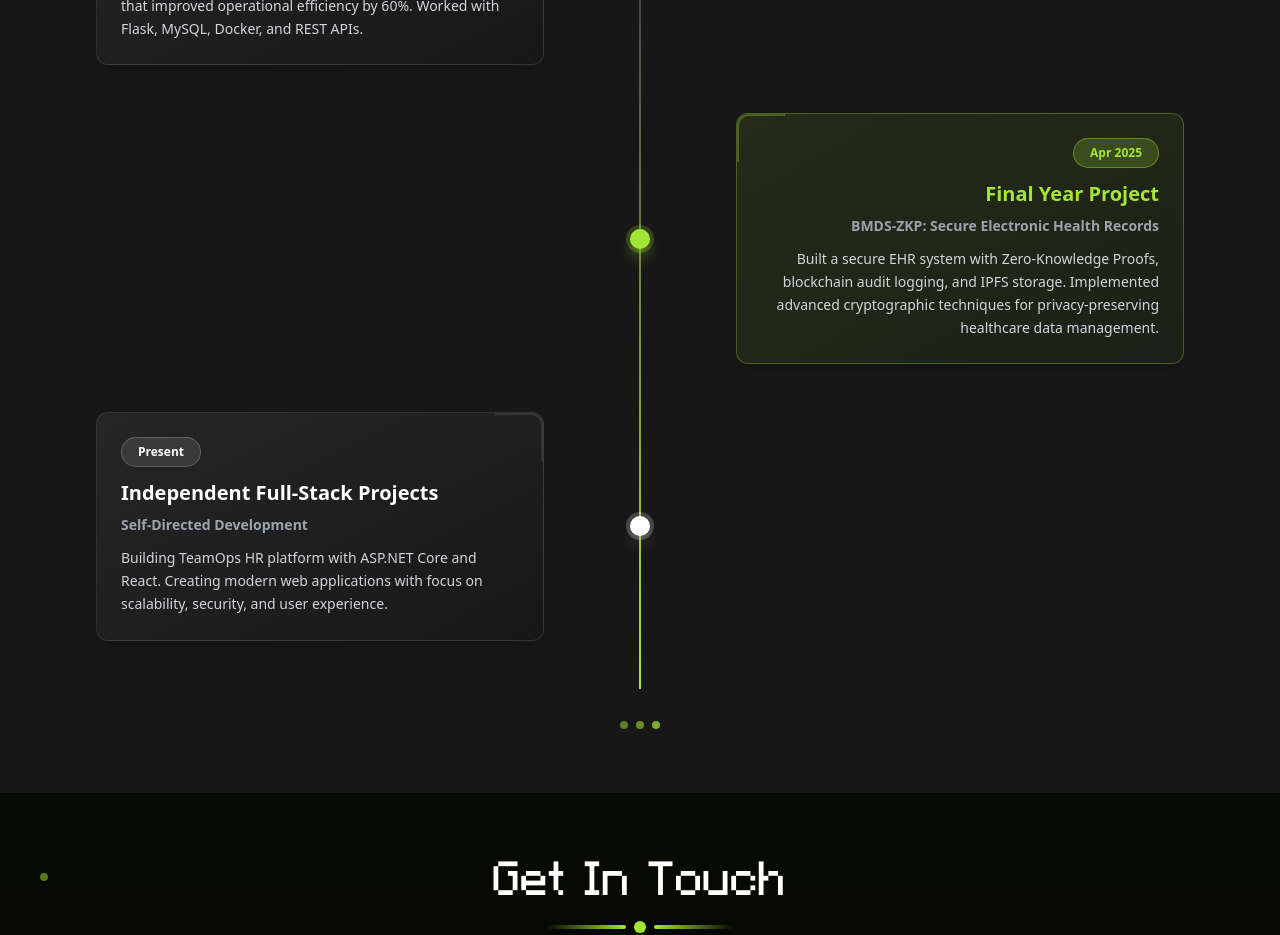
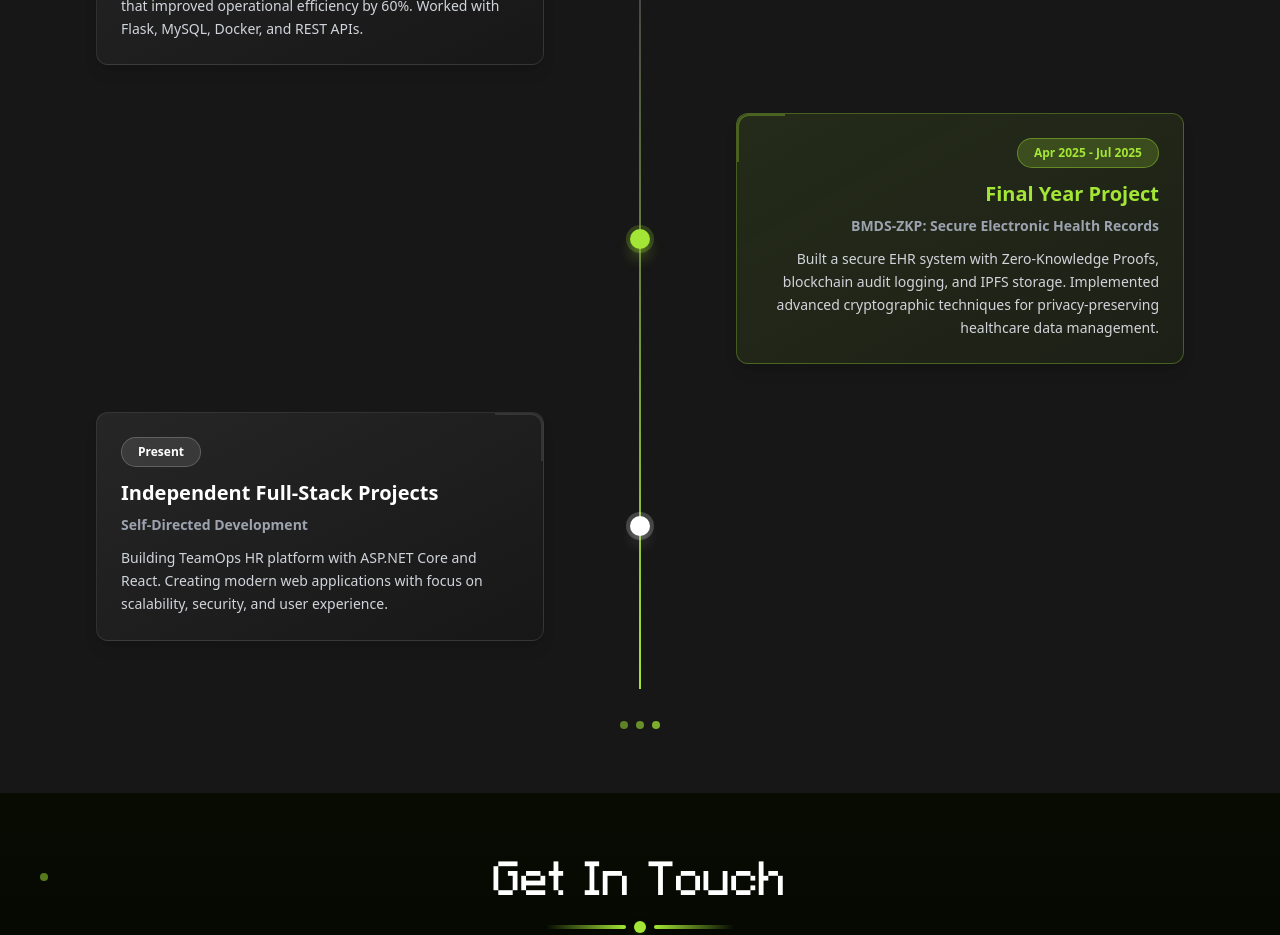
Before and after one commit to dennishuang03-hub/Dennis-Portfolio, a React (Create React App) app: page / in a window 1280 px wide. Shown: the part 4700-5635 px from the top of the page. Built offline with nearby package versions, Linux system fonts and the light colour scheme.

Commit message:
timeline changed

```diff
--- a/src/sections/timeline.js
+++ b/src/sections/timeline.js
@@ -57,7 +57,7 @@ export default function Timeline() {
         },
         {
             id: 4,
-            date: "Apr 2025",
+            date: "Apr 2025 - Jul 2025",
             title: "Final Year Project",
             subtitle: "BMDS-ZKP: Secure Electronic Health Records",
             description: "Built a secure EHR system with Zero-Knowledge Proofs, blockchain audit logging, and IPFS storage. Implemented advanced cryptographic techniques for privacy-preserving healthcare data management.",
```
